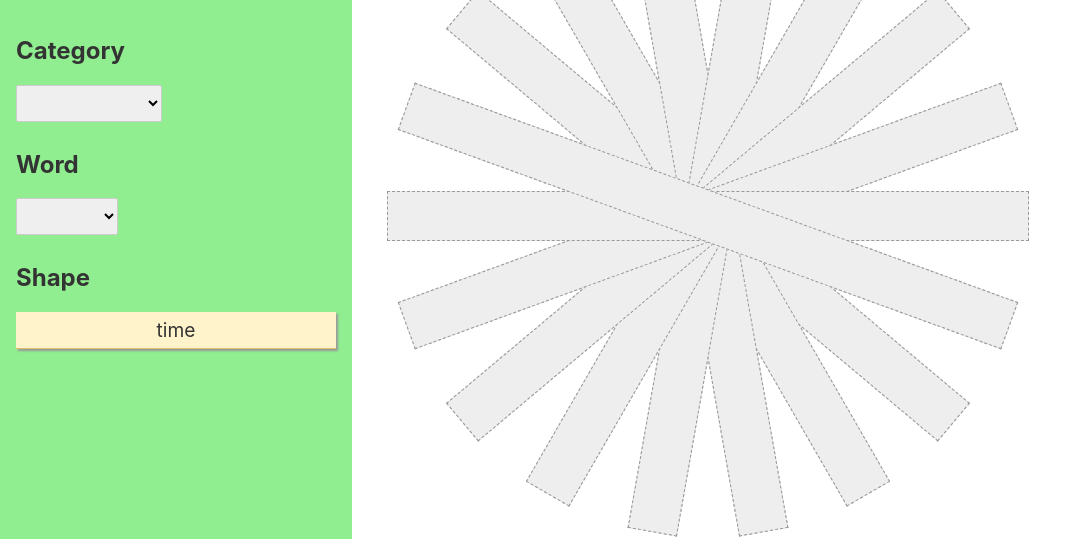
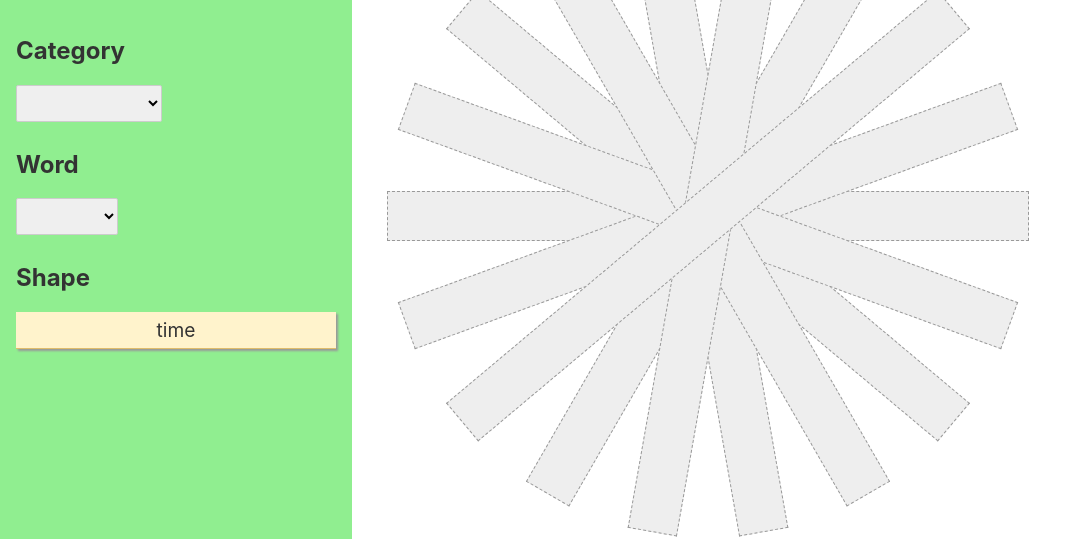
Before and after one commit to Razpudding/ritual-design, a Svelte app: page / in a window 1280 px wide. Shown: the top 539 px of the page, without its empty margins (0-1076 px from the left). Built offline with nearby package versions, Linux system fonts and the light colour scheme.

Commit message:
Slot rotation increment calculated dynamically

```diff
--- a/src/App.svelte
+++ b/src/App.svelte
@@ -5,8 +5,6 @@
 	/*
 	* TODO:
 	* Selecting first dropdown should clear second dropdown selector visually
-	* The menushape shouldn't dissapear when you drag it
-			One solution would be to add a new item to the spaes array when you drop a shape in a slot. Feels a bit dirty but might work well.
 	*
 	*/
 	import { onMount } from 'svelte'
@@ -20,7 +18,7 @@
 	let shapes = [
 		{	type: 'rect', id: 0, slot: null, text:"" },
 	]
-	let slots = new Array(20)
+	let slots = new Array(9)
 
 	let currentCategory = 0
 	let currentWord = ''
@@ -84,7 +82,7 @@
 				bind:status={status}
 				filled={shapes.find(s => s.slot == i) !== undefined}
 				currentCategory={currentShapeText}
-				rotation={i*20+'deg'}
+				rotation={i*(360/slots.length)+'deg'}
 			>
 				{#if shapes.find(s => s.slot == i)}
 					<Shape
```
